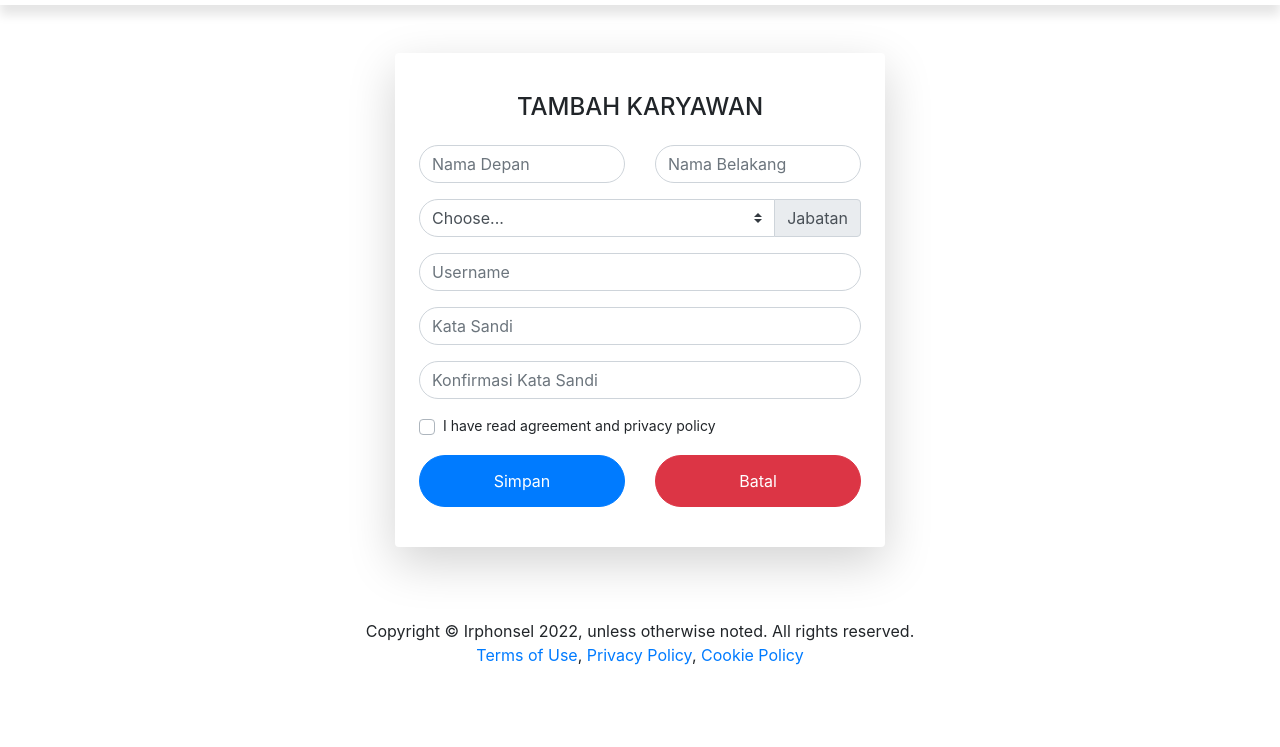
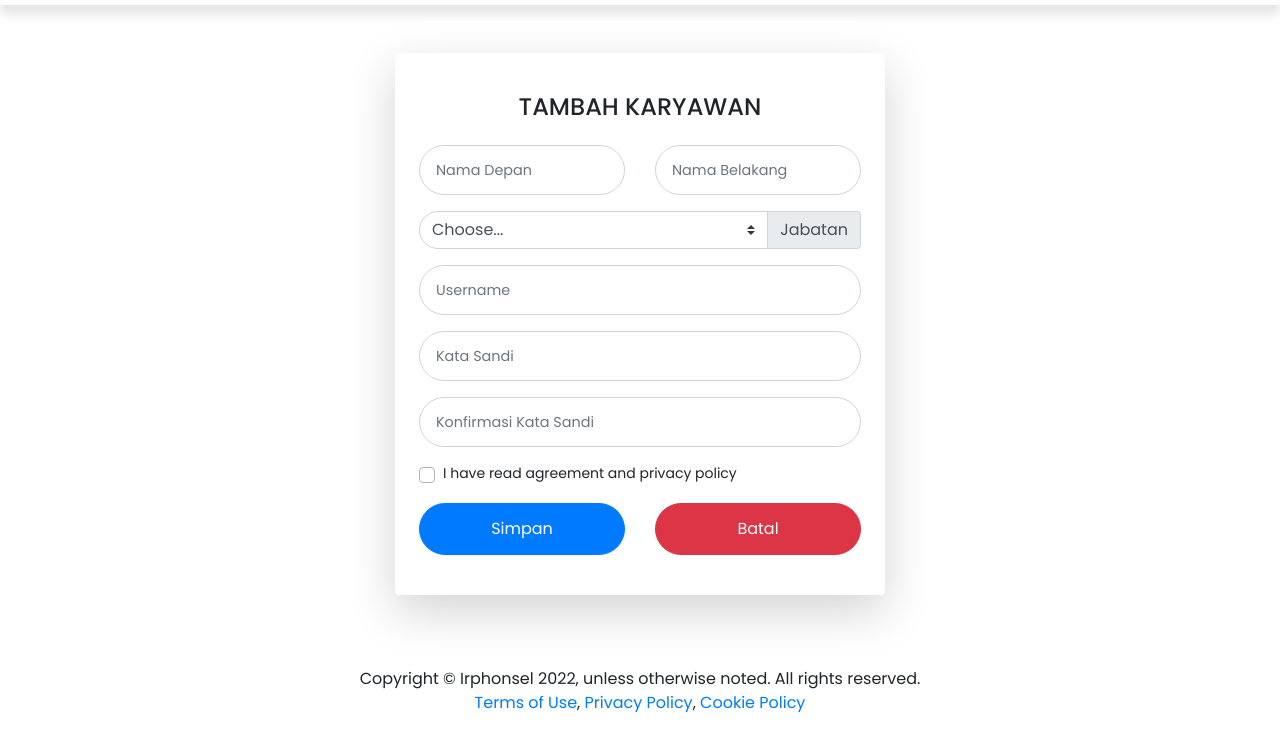
Before and after one commit to rahmathidayatlubis/tugas-desainweb, a plain HTML site: page admin/addKaryawan.html in a window 1280 px wide. Shown: the part 53-800 px from the top of the page. Drawn offline with nearby package versions, Linux system fonts and the light colour scheme; the site is published under a folder, as on GitHub Pages, so addresses that start at the root find nothing.

Commit message:
fix bug link css

```diff
--- a/admin/addKaryawan.html
+++ b/admin/addKaryawan.html
@@ -8,7 +8,7 @@
     <!-- Bootstrap CSS -->
     <link rel="stylesheet" href="https://cdn.jsdelivr.net/npm/bootstrap@4.6.2/dist/css/bootstrap.min.css" integrity="sha384-xOolHFLEh07PJGoPkLv1IbcEPTNtaed2xpHsD9ESMhqIYd0nLMwNLD69Npy4HI+N" crossorigin="anonymous">
 
-    <link rel="stylesheet" href="/gaya.css">
+    <link rel="stylesheet" href="../gaya.css">
     <title>Irphonsel | Tambah Admin</title>
   </head>
   <body>
```
Also changed, not shown: admin/dashboard.html (+1 -1 lines), admin/dt-karyawan.html (+1 -1 lines), admin/laporan.html (+1 -1 lines), admin/pelanggan.html (+1 -1 lines), admin/profile.html (+1 -1 lines), admin/transaksi.html (+1 -1 lines), karyawan/dashboard.html (+1 -1 lines), karyawan/laporan.html (+1 -1 lines), karyawan/pelanggan.html (+1 -1 lines), karyawan/profile.html (+1 -1 lines), karyawan/transaksi.html (+1 -1 lines).
